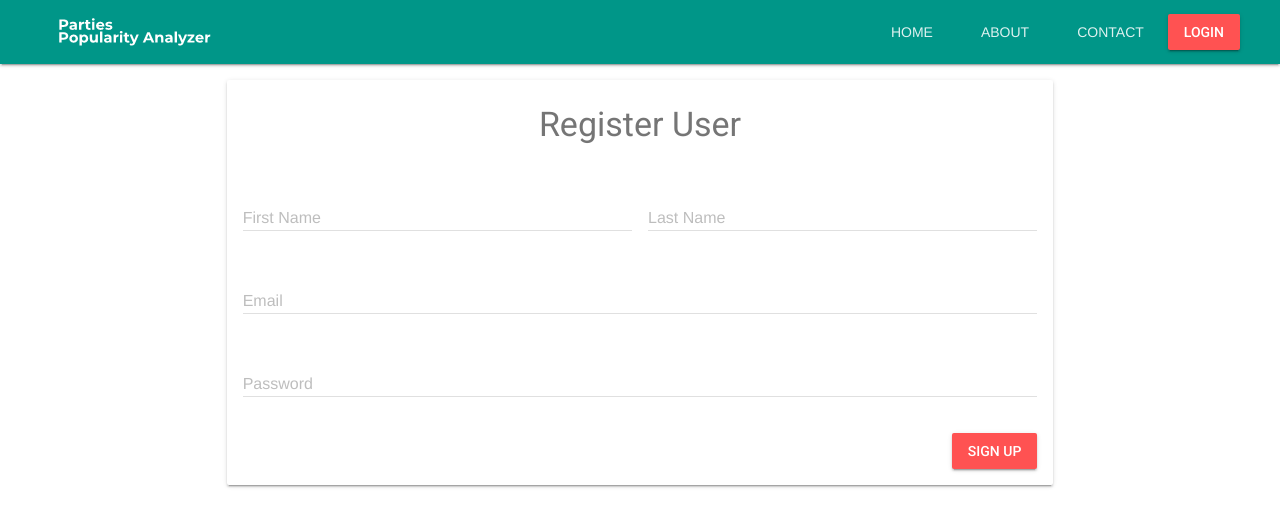
After one commit to MikeSagnelli/PartiesPopularityAnalyzer, a Flask app: page /signup in a window 1280 px wide. The commit adds this page. Shown: the top 527 px of the page. Run offline with Flask 2, Linux system fonts and the light colour scheme; some libraries are stand-ins or nearby versions.

Commit message:
Sign up form front-end done.

```diff
--- /dev/null
+++ b/forms.py
@@ -0,0 +1,9 @@
+from flask_wtf import FlaskForm
+from wtforms import StringField, PasswordField, SubmitField
+
+class SignupForm(FlaskForm):
+    first_name = StringField('First Name')
+    last_name = StringField('Last Name')
+    email = StringField('Email')
+    password = PasswordField('Password')
+    submit = SubmitField('Sign Up')
--- a/requirements.txt
+++ b/requirements.txt
@@ -18,3 +18,4 @@ python-dotenv==0.8.2
 requests==2.18.4
 requests-oauthlib==0.8.0
 tweepy==3.6.0
+Werkzeug==0.14.1
--- a/routes.py
+++ b/routes.py
@@ -1,10 +1,28 @@
-from flask import Flask, render_template
+from flask import Flask, render_template, request
+from flask_pymongo import PyMongo
+from forms import SignupForm
+import os
 
 app = Flask(__name__)
+app.config['MONGO_DBNAME'] = os.environ.get('MONGO_DBNAME')
+app.config['MONGO_URI'] = os.environ.get('MONGO_URI')
+mongo = PyMongo(app)
+
+app.secret_key = "development-key"
 
 @app.route("/")
 def index():
     return render_template("index.html")
 
+@app.route("/signup", methods=['GET', 'POST'])
+def signup():
+    form = SignupForm()
+
+    if request.method == 'POST':
+        return "Success!"
+
+    elif request.method == 'GET':
+        return render_template("signup.html", form=form)
+
 if __name__ == "__main__":
     app.run(debug=True)
--- a/static/css/main.css
+++ b/static/css/main.css
@@ -1,4 +1,24 @@
-.text-logo-image{
-    height: 28px;
-    width: 140 px;
+.center-block{
+    display: block;
+    margin-left: auto !important;
+    margin-right: auto !important;
 }
+.text-right{
+    text-align: right;
+}
+
+.text-center{
+    text-align: center !important;
+}
+
+.light{
+    color: rgba(0, 0, 0, 0.54) !important;
+}
+
+.dark{
+    color: rgba(0, 0, 0, 0.87) !important;
+}
+
+.medium{
+    font-size: 1.5em;
+}
--- a/templates/_login.html
+++ b/templates/_login.html
@@ -6,21 +6,30 @@
         <meta name="viewport" content="width=device-width, initial-scale=1.0, minimum-scale=1.0">
         <meta name="description" content="Heat map analyzer of parties popularity">
         <title>PPA: MX Elections 2018</title>
+        <link href="{{ url_for('static', filename='css/main.css') }}" rel="stylesheet">
         <link rel="stylesheet" href="http://fonts.googleapis.com/css?family=Roboto:300,400,500,700" type="text/css">
         <link rel="stylesheet" href="https://fonts.googleapis.com/icon?family=Material+Icons">
         <link rel="stylesheet" href="https://code.getmdl.io/1.3.0/material.teal-red.min.css" />
+        <script defer src="https://code.getmdl.io/1.3.0/material.min.js"></script>
     </head>
   <body>
     <div class="mdl-layout mdl-js-layout mdl-layout--fixed-header mdl-layout--no-drawer-button">
         <header class="mdl-layout__header">
             <div class="mdl-layout__header-row">
                 <div class="mdl-layout-title">
-                        Login
+                    <img src="{{ url_for('static', filename='img/text-logo.png')}}">
                 </div>
                 <div class="mdl-layout-spacer"></div>
+                <nav class="mdl-navigation">
+                    <a class="mdl-navigation__link mdl-typography--text-uppercase" href="">Home</a>
+                    <a class="mdl-navigation__link mdl-typography--text-uppercase" href="">About</a>
+                    <a class="mdl-navigation__link mdl-typography--text-uppercase" href="">Contact</a>
+                    <button class="mdl-button mdl-js-button mdl-button--raised mdl-js-ripple-effect mdl-button--accent">Login</button>
+                </nav>
             </div>
         </header>
         <main class="mdl-layout__content">
+            <div class="mdl-layout-spacer"></div>
             <div class="page-content">
                 {% block content %}
                 {% endblock %}
--- /dev/null
+++ b/templates/signup.html
@@ -0,0 +1,36 @@
+{% extends "_login.html" %}
+
+{% block content %}
+    <div class="mdl-grid">
+        <div class="mdl-cell mdl-cell--8-col-desktop mdl-card mdl-shadow--2dp center-block">
+            <div class="center-block text-center">
+                <h3 class="light">Register User</h3>
+            </div>
+            <form method="POST" action="/signup">
+                {{ form.hidden_tag() }}
+                <div class="mdl-grid">
+                    <div class="mdl-cell mdl-cell--6-col-desktop mdl-cell--4-col-tablet mdl-textfield mdl-js-textfield mdl-textfield--floating-label">
+                        {{ form.first_name(class="mdl-textfield__input")}}
+                        {{ form.first_name.label(class="mdl-textfield__label") }}
+                    </div>
+                    <div class="mdl-cell mdl-cell--6-col-desktop mdl-cell--4-col-tablet mdl-textfield mdl-js-textfield mdl-textfield--floating-label">
+                        {{ form.last_name(class="mdl-textfield__input")}}
+                        {{ form.last_name.label(class="mdl-textfield__label") }}
+                    </div>
+                    <div class="mdl-cell mdl-cell--12-col-desktop mdl-cell--4-col-tablet mdl-textfield mdl-js-textfield mdl-textfield--floating-label">
+                        {{ form.email(class="mdl-textfield__input")}}
+                        {{ form.email.label(class="mdl-textfield__label") }}
+                    </div>
+                    <div class="mdl-cell mdl-cell--12-col-desktop mdl-cell--4-col-tablet mdl-textfield mdl-js-textfield mdl-textfield--floating-label">
+                        {{ form.password(class="mdl-textfield__input")}}
+                        {{ form.password.label(class="mdl-textfield__label") }}
+                    </div>
+                    <div class="mdl-cell mdl-cell--12-col-desktop mdl-cell--8-col-tablet text-right">
+                        {{ form.submit(class="mdl-button mdl-js-button mdl-button--raised mdl-button--accent") }}
+                    </div>
+                </div>
+            </form>
+        </div>
+    </div>
+
+{% endblock %}
```
Also changed, not shown: models.py (added, +16 -0 lines), templates/index.html (+2 -36 lines). Lines whose indentation alone changed are shown as unchanged.
